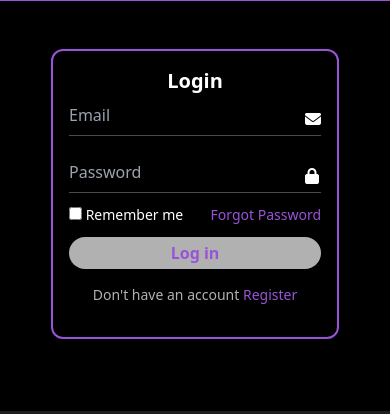
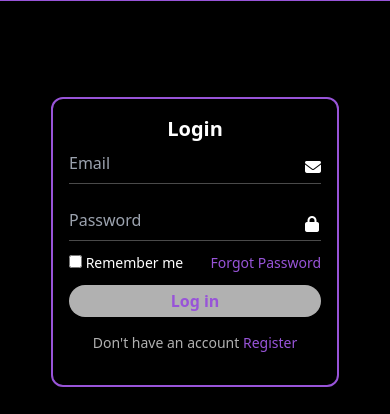
Before and after one commit to Malikic1/cryptoweb, a website: page login.html in a window 390 px wide. Shown: the part 73-487 px from the top of the page. Drawn offline with nearby package versions, Linux system fonts and the light colour scheme; files that its build step writes are made by us from their sources; no server answers; a web font is replaced by a local one.

Commit message:
Update login.html

```diff
--- a/login.html
+++ b/login.html
@@ -79,7 +79,7 @@
         </button>
       </div>
     </header>
-    <main class="pt-12 px-2">
+    <main class="pt-24 md:pt-12 px-2">
       <form
         action=""
         class="w-72 border-2 border-blueviolet p-4 text-center ml-auto mr-auto rounded-xl"
```
